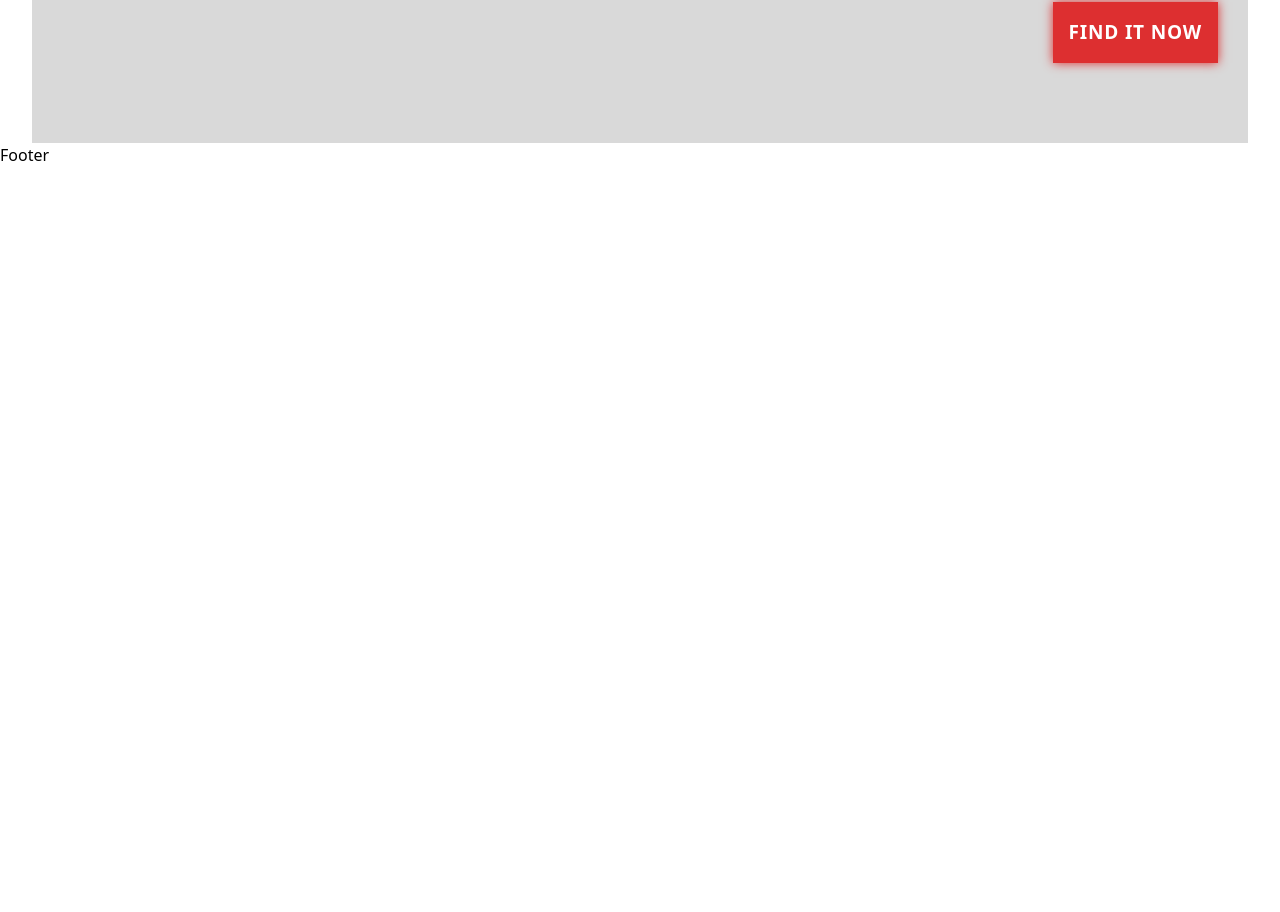
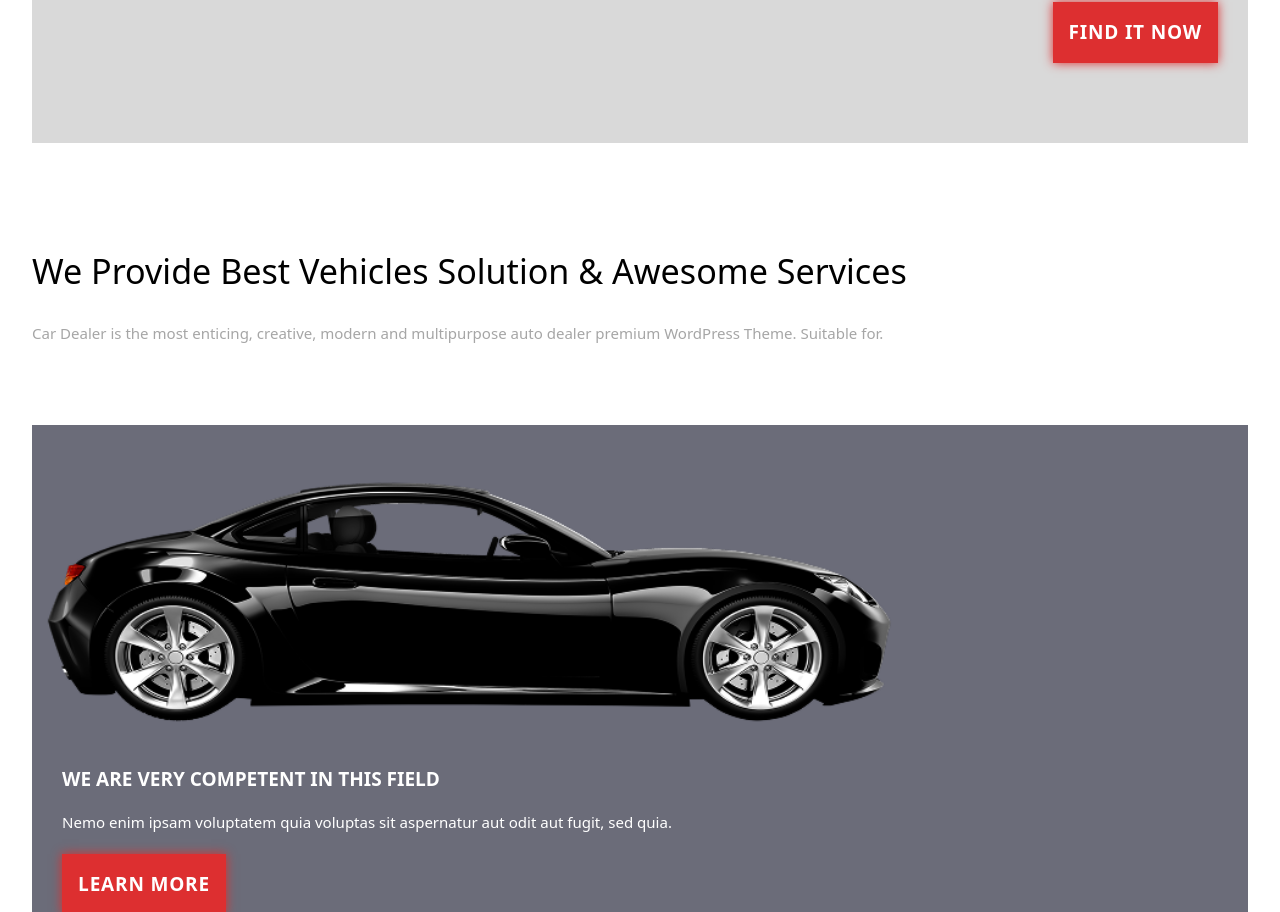
Before and after one commit to jdy8739/markup-2, a React (Vite) app: page / in a window 1280 px wide. Shown: the part 1885-2797 px from the top of the page. Before the commit the page ends 2052 px from the top, so only its background shows below. Built offline with nearby package versions, Linux system fonts and the light colour scheme.

Commit message:
ServiceList mobile markup

```diff
--- a/src/App.tsx
+++ b/src/App.tsx
@@ -1,6 +1,7 @@
 import Banner from './components/blocks/Banner';
 import Car from './components/blocks/Car';
 import Form from './components/blocks/Form';
+import ServiceList from './components/blocks/ServiceList';
 import Layout from './components/layout/Layout';
 
 function App() {
@@ -10,6 +11,7 @@ function App() {
         <Banner />
         <Car />
         <Form />
+        <ServiceList />
       </Layout>
     </div>
   );
--- /dev/null
+++ b/src/components/blocks/ServiceList.tsx
@@ -0,0 +1,90 @@
+import BlurButton from '../atoms/button/BlurButton';
+import BlackCar from '../../../public/images/black-car.png';
+
+const ServiceList = () => {
+  return (
+    <section
+      className="
+        py-[6.88rem]
+        px-[2rem]
+        flex flex-col
+        gap-[1.88rem]"
+    >
+      <div className="flex flex-col gap-[5rem]">
+        <div className="flex flex-col gap-[1.88rem]">
+          <h2 className="text-[2.13rem] font-medium leading-[1.1]">
+            We Provide Best Vehicles Solution & Awesome Services
+          </h2>
+          <p className="text-[#A6A6A6] text-[0.94rem] leading-[1.6]">
+            Car Dealer is the most enticing, creative, modern and multipurpose auto dealer premium WordPress Theme.
+            Suitable for.
+          </p>
+        </div>
+        <div className="bg-[#6B6C79] py-[2.50rem] flex flex-col gap-[1.69rem]">
+          <div className="h-[17.31rem] relative">
+            <img src={BlackCar} alt="Black Car" className="absolute h-full object-right-top object-cover" />
+          </div>
+          <div className="text-white flex flex-col gap-[1.25rem] px-[1.88rem]">
+            <h3 className="font-bold text-[1.19rem] leading-[1.1]">WE ARE VERY COMPETENT IN THIS FIELD</h3>
+            <p className="font-light text-[0.94rem] leading-[1.6]">
+              Nemo enim ipsam voluptatem quia voluptas sit aspernatur aut odit aut fugit, sed quia.
+            </p>
+            <BlurButton className="self-start">LEARN MORE</BlurButton>
+          </div>
+        </div>
+      </div>
+      <div className="flex flex-col gap-[1.88rem]">
+        <div className="py-[2.50rem] px-[2.70rem] border-1 border-[#DD2F30] flex flex-col gap-2">
+          <div className="flex gap-[1.25rem]">
+            <div className="bg-[#DD2F30] w-[3.88rem] h-[4.25rem]" />
+            <h3 className="self-center text-[1.38rem]">
+              Engine <div>Management</div>
+            </h3>
+          </div>
+          <p className="text-[#A6A6A6] text-[1.19rem] leading-[1.6] font-light">
+            Aliquid illo similique minima magni quidem sequi corporis fugiat type and
+          </p>
+          <div className="text-[#DD2F30]">Read More</div>
+        </div>
+        <div className="py-[2.50rem] px-[2.70rem] border-1 border-[#DD2F30] flex flex-col gap-2">
+          <div className="flex gap-[1.25rem]">
+            <div className="bg-[#DD2F30] w-[3.88rem] h-[4.25rem]" />
+            <h3 className="self-center text-[1.38rem]">
+              EV <div>Batteries</div>
+            </h3>
+          </div>
+          <p className="text-[#A6A6A6] text-[1.19rem] leading-[1.6] font-light">
+            Aliquid illo similique minima magni quidem sequi corporis fugiat type and
+          </p>
+          <div className="text-[#DD2F30]">Read More</div>
+        </div>
+        <div className="py-[2.50rem] px-[2.70rem] border-1 border-[#DD2F30] flex flex-col gap-2">
+          <div className="flex gap-[1.25rem]">
+            <div className="bg-[#DD2F30] w-[3.88rem] h-[4.25rem]" />
+            <h3 className="self-center text-[1.38rem]">
+              Charging <div>Station</div>
+            </h3>
+          </div>
+          <p className="text-[#A6A6A6] text-[1.19rem] leading-[1.6] font-light">
+            Aliquid illo similique minima magni quidem sequi corporis fugiat type and
+          </p>
+          <div className="text-[#DD2F30]">Read More</div>
+        </div>
+        <div className="py-[2.50rem] px-[2.70rem] border-1 border-[#DD2F30] flex flex-col gap-2">
+          <div className="flex gap-[1.25rem]">
+            <div className="bg-[#DD2F30] w-[3.88rem] h-[4.25rem]" />
+            <h3 className="self-center text-[1.38rem]">
+              EV Fast <div>Charging</div>
+            </h3>
+          </div>
+          <p className="text-[#A6A6A6] text-[1.19rem] leading-[1.6] font-light">
+            Aliquid illo similique minima magni quidem sequi corporis fugiat type and
+          </p>
+          <div className="text-[#DD2F30]">Read More</div>
+        </div>
+      </div>
+    </section>
+  );
+};
+
+export default ServiceList;
```
Also changed, not shown: public/images/black-car.png (added).
